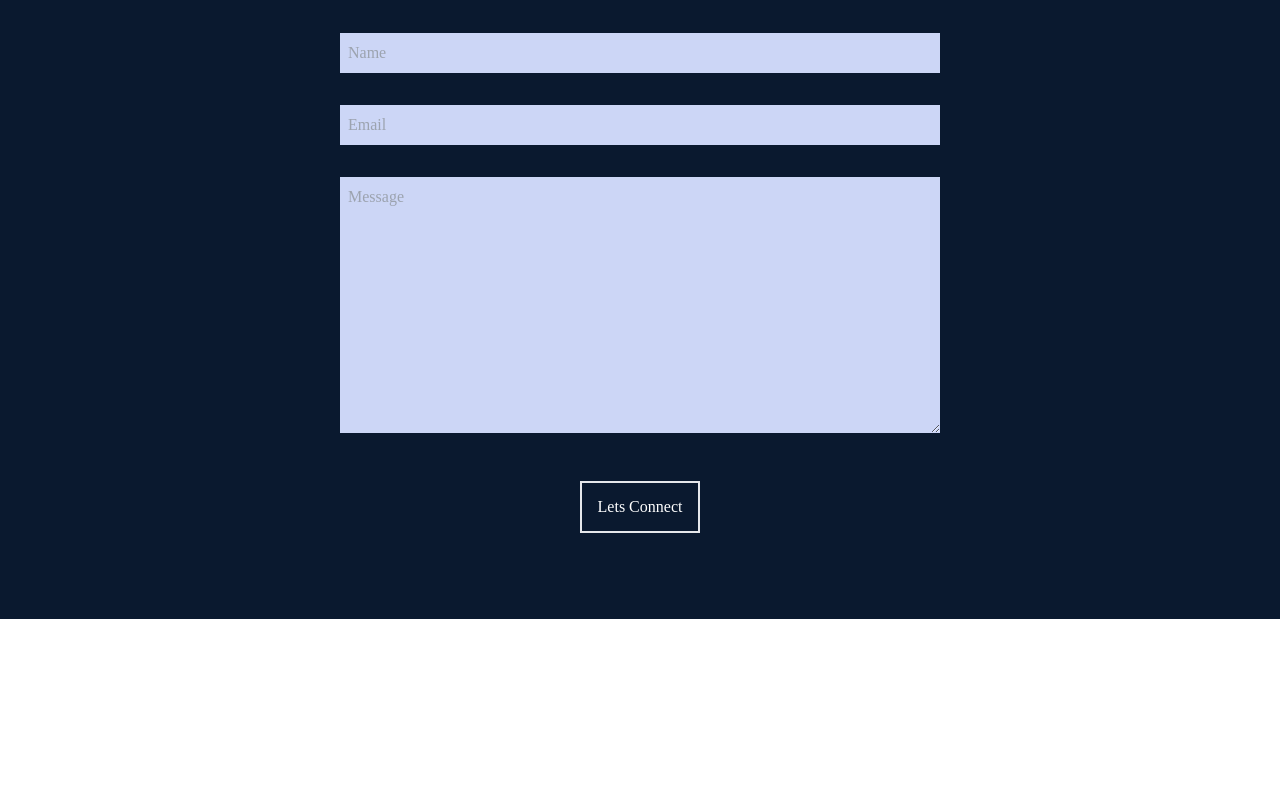
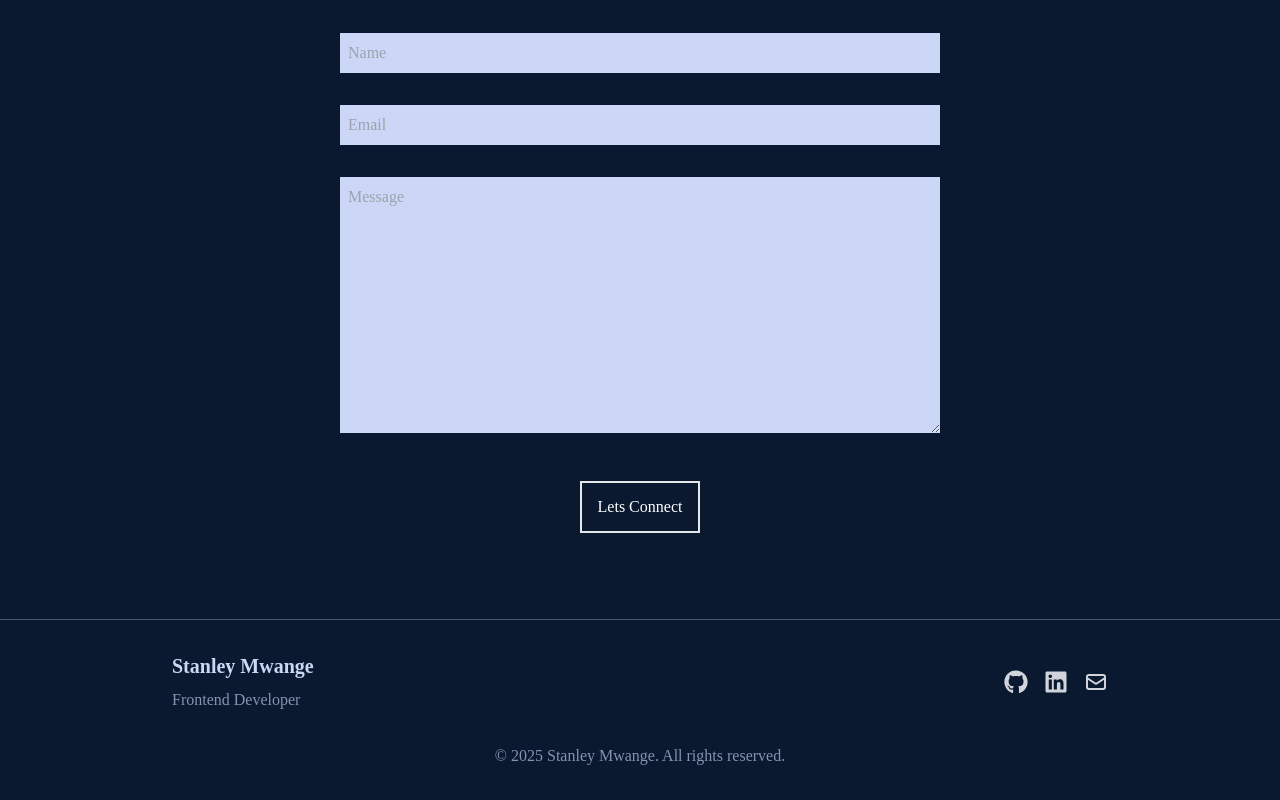
Before and after one commit to StanleyKioko/stan.me, a React (Create React App) app: page /#/ in a window 1280 px wide. Shown: the part 3381-4181 px from the top of the page. Before the commit the page ends 4000 px from the top, so only its background shows below. Built offline with nearby package versions, Linux system fonts and the light colour scheme; the HTML template or start-up script is replaced by a standard one.

Commit message:
Added React Typed

```diff
--- a/src/App.js
+++ b/src/App.js
@@ -6,6 +6,7 @@
 import Skills from './components/Skills';
 import Work from './components/Work';
 import Contact from './components/Contact';
+import Footer from './components/Footer';
 
 
 function App() {
@@ -16,7 +17,9 @@
       <About />
       <Skills />
       <Work />
+
       <Contact />
+      <Footer />
 
 
     </div>
--- /dev/null
+++ b/src/components/Footer.jsx
@@ -0,0 +1,38 @@
+import React from 'react'
+import {FaGithub, FaLinkedin} from 'react-icons/fa'
+import { HiOutlineMail } from 'react-icons/hi'
+import {BsFillPersonLinesFill} from 'react-icons/bs'
+
+const Footer = () => {
+  return (
+    <footer className="w-full bg-[#0a192f] text-gray-300 py-8 border-t border-gray-600">
+      <div className="max-w-[1000px] mx-auto px-8">
+        <div className="flex flex-col md:flex-row justify-between items-center">
+          <div className="mb-4 md:mb-0">
+            <h3 className="text-xl font-semibold text-[#ccd6f6]">Stanley Mwange</h3>
+            <p className="text-[#8892b0] mt-2">Frontend Developer</p>
+          </div>
+          <div className="flex space-x-4">
+            <a href="https://github.com/StanleyKioko" target="_blank" rel="noopener noreferrer" className="hover:text-pink-600 transition duration-300">
+              <FaGithub size={24} />
+            </a>
+            <a href="https://www.linkedin.com/in/starnley-mwange/" target="_blank" rel="noopener noreferrer" className="hover:text-pink-600 transition duration-300">
+              <FaLinkedin size={24} />
+            </a>
+            <a href="mailto:mwangestanley02@gmail.com" className="hover:text-pink-600 transition duration-300">
+              <HiOutlineMail size={24} />
+            </a>
+            {/*<a href="/resume.pdf" target="_blank" rel="noopener noreferrer" className="hover:text-pink-600 transition duration-300">
+              <BsFillPersonLinesFill size={24} />
+            </a>*/}
+          </div>
+        </div>
+        <div className="text-center mt-8 text-[#8892b0]">
+          <p>&copy; {new Date().getFullYear()} Stanley Mwange. All rights reserved.</p>
+        </div>
+      </div>
+    </footer>
+  )
+}
+
+export default Footer
```
